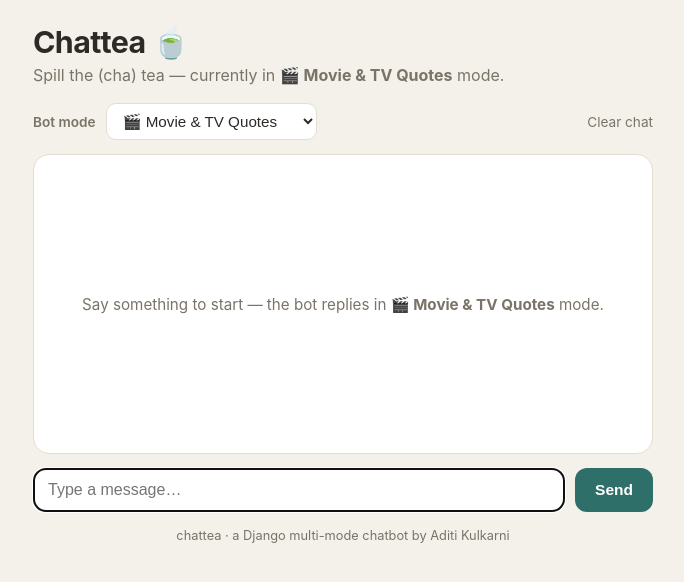
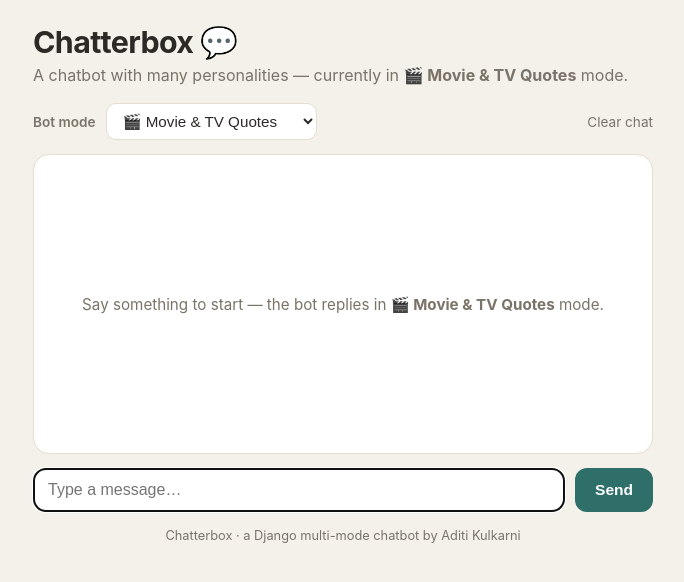
Before and after one commit to mynamo/chattea, a Django app: page /chattea/ in a window 1280 px wide. Shown: the top 582 px of the page, without its empty margins (297-981 px from the left). Run offline with Django 4.2, Linux system fonts and the light colour scheme; data that the repository does not hold is empty.

Commit message:
chatterbox rename

```diff
--- a/server/chattea_app/templates/chattea_home.html
+++ b/server/chattea_app/templates/chattea_home.html
@@ -3,7 +3,7 @@
 <head>
 <meta charset="UTF-8">
 <meta name="viewport" content="width=device-width, initial-scale=1.0">
-<title>Chattea 🍵</title>
+<title>Chatterbox 💬</title>
 <style>
   :root {
     --bg: #f4f1ea; --card: #fff; --border: #e4ddd0; --text: #2c2a26;
@@ -60,8 +60,8 @@
 <body>
 <div class="app">
   <header>
-    <h1>Chattea 🍵</h1>
-    <p>Spill the (cha) tea — currently in <strong>{{ current_label }}</strong> mode.</p>
+    <h1>Chatterbox 💬</h1>
+    <p>A chatbot with many personalities — currently in <strong>{{ current_label }}</strong> mode.</p>
   </header>
 
   <div class="controls">
@@ -93,7 +93,7 @@
     <button type="submit">Send</button>
   </form>
 
-  <footer>chattea · a Django multi-mode chatbot by Aditi Kulkarni</footer>
+  <footer>Chatterbox · a Django multi-mode chatbot by Aditi Kulkarni</footer>
 </div>
 
 <script>
```
Also changed, not shown: README.md.
